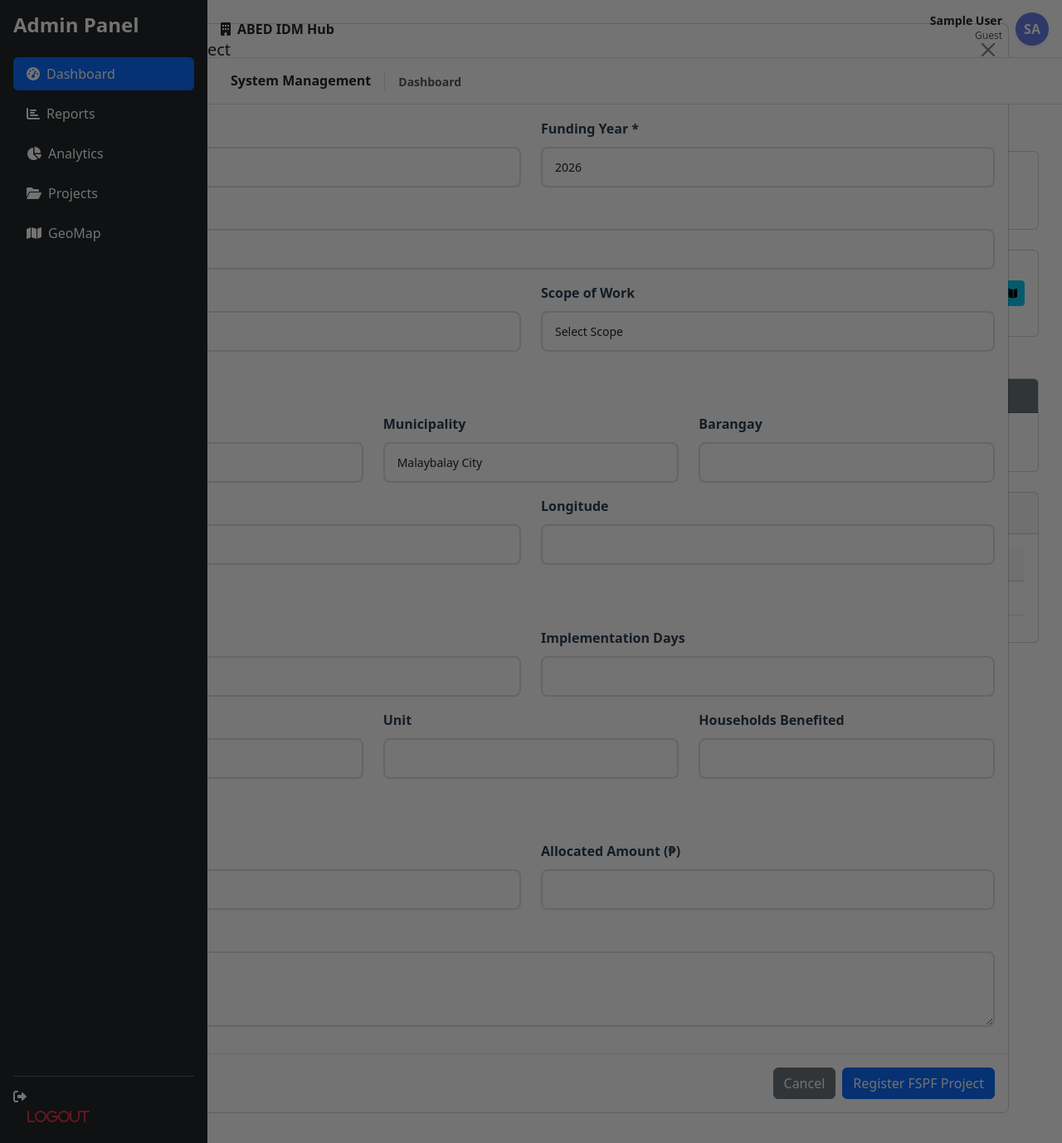
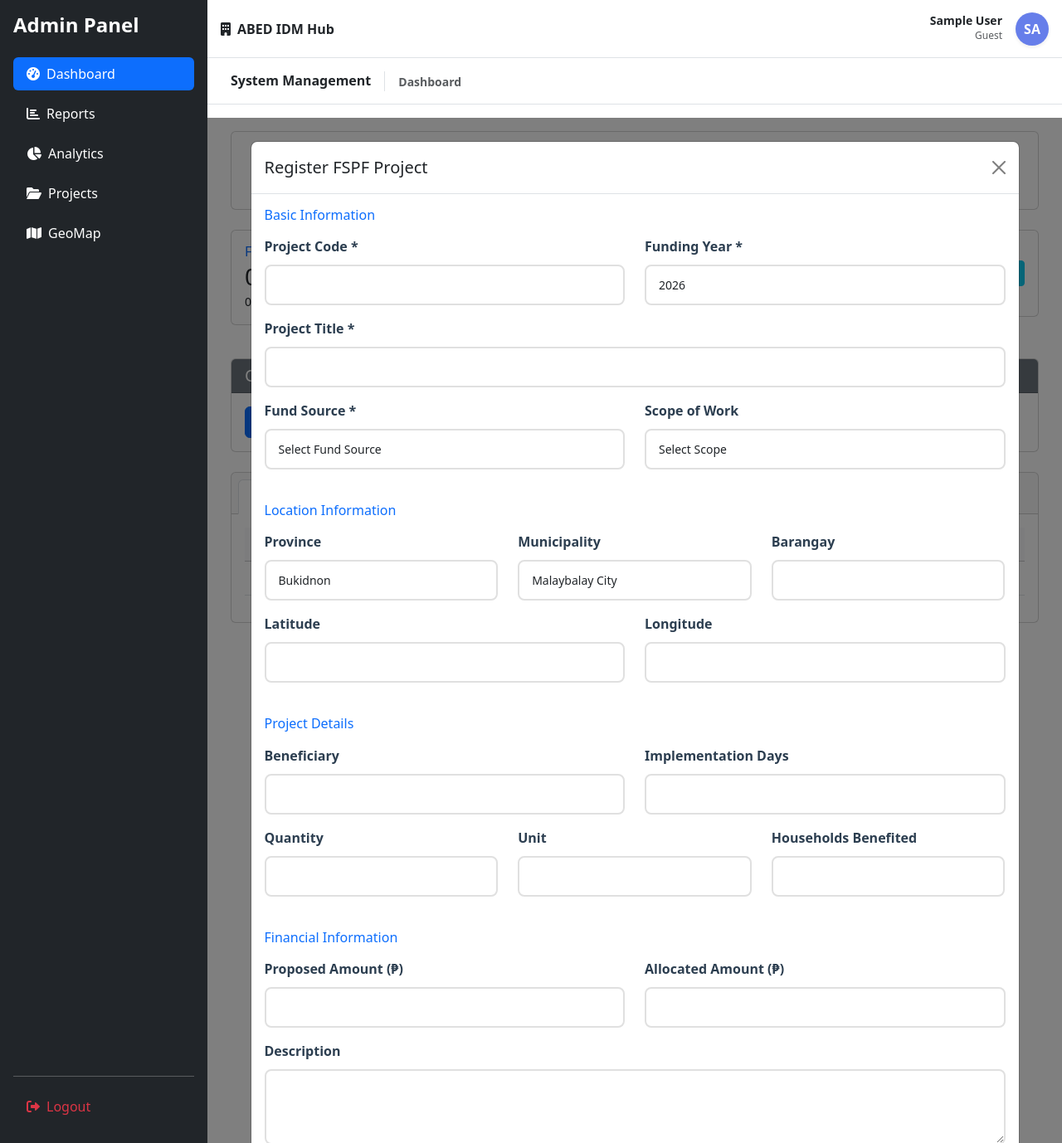
Before and after one commit to rjgrl/abed-hub, a PHP site: page /dashboard.php in a window 1280 px wide, after a click on "Register FSPF Project". Shown: the whole page at 83% size. Run offline with PHP 8.4, Linux system fonts and the light colour scheme; the visitor is signed in with stand-in values (Sample User, id 1); data that the repository does not hold is empty.

Commit message:
Fix modal and minor UI changes

```diff
--- a/analytics.php
+++ b/analytics.php
@@ -126,7 +126,7 @@ $completionRate = $totalProjects > 0 ? ($totalCompleted / $totalProjects) * 100
 require_once __DIR__ . '/components/layout.php';
 renderAppLayout($page_title);
 ?>
-        <div class="container-fluid py-4">
+        <div class="container-fluid">
             <div class="page-header mb-4">
             <h3><i class="fas fa-chart-pie me-2"></i><?php echo htmlspecialchars($page_title ?? 'Analytics'); ?></h3>
             <p class="text-muted">Visualize project KPIs and performance indicators.</p>
--- a/assets/css/style.css
+++ b/assets/css/style.css
@@ -248,23 +248,54 @@ body {
   z-index: 1090 !important;
 }
 
-.modal,
-.modal-backdrop {
-  z-index: 5000 !important;
-}
-
-.modal-backdrop {
+.mp {
   opacity: 0.55 !important;
 }
 
 /* keep modal layer on top of all fixed bars */
 .modal {
   overflow: auto !important;
+  position: fixed !important;
+  top: calc(
+    var(--topbar-height) + var(--navbar-height) + var(--layout-gutter)
+  ) !important;
+  left: var(--sidebar-width) !important;
+  width: calc(100vw - var(--sidebar-width)) !important;
+  height: calc(
+    100vh - var(--topbar-height) - var(--navbar-height) - var(--layout-gutter)
+  ) !important;
+  z-index: 12000 !important;
+}
+
+.modal.show {
+  display: block !important;
+}
+
+.modal-backdrop {
+  position: fixed !important;
+  top: calc(
+    var(--topbar-height) + var(--navbar-height) + var(--layout-gutter)
+  ) !important;
+  left: var(--sidebar-width) !important;
+  width: calc(100vw - var(--sidebar-width)) !important;
+  height: calc(
+    100vh - var(--topbar-height) - var(--navbar-height) - var(--layout-gutter)
+  ) !important;
+  z-index: 11990 !important;
+  pointer-events: auto !important;
+}
+
+.modal-backdrop.show {
+  opacity: 0.5 !important;
 }
 
 .modal-dialog {
   max-width: 90% !important;
   margin: 1.75rem auto !important;
+}
+
+.modal-content {
+  z-index: 12010 !important;
 }
 
 .modal-content {
@@ -279,7 +310,7 @@ body {
 
 .app-main {
   position: relative;
-  z-index: 10;
+  z-index: auto;
   display: block;
   width: calc(100% - var(--sidebar-width));
   margin-left: var(--sidebar-width) !important;
--- a/components/sidebar.php
+++ b/components/sidebar.php
@@ -38,8 +38,10 @@ $current_page = basename($_SERVER['SCRIPT_NAME']);
   <hr />
 
   <ul class="nav nav-pills flex-column">
-    <li class="fas fa-sign-out-alt nav-item">
-      <a href="logout.php" class="nav-link text-danger">Logout</a>
+    <li class="nav-item mb-2">
+      <a href="logout.php" class="nav-link text-danger">
+        <i class="fas fa-sign-out-alt me-2"></i>Logout
+      </a>
     </li>
   </ul>
 </div>
--- a/components/topbar.php
+++ b/components/topbar.php
@@ -34,8 +34,6 @@ $userRole = htmlspecialchars($_SESSION['user_role'] ?? 'Guest');
                     </li>
                     <li><a class="dropdown-item" href="my-account.php"><i class="fas fa-user me-2 text-primary"></i>My Account</a></li>
                     <li><a class="dropdown-item" href="my-account.php?edit=1"><i class="fas fa-edit me-2 text-primary"></i>Edit Profile</a></li>
-                    <li><hr class="dropdown-divider"></li>
-                    <li><a class="dropdown-item text-danger" href="logout.php"><i class="fas fa-sign-out-alt me-2"></i>Logout</a></li>
                 </ul>
             </div>
         <?php else: ?>
--- a/dashboard.php
+++ b/dashboard.php
@@ -107,7 +107,7 @@ require_once __DIR__ . '/components/layout.php';
 renderAppLayout($page_title);
 ?>
 
-        <div class="container-fluid py-4">
+        <div class="container-fluid">
       <!-- Welcome Section -->
       <div class="row mb-4">
         <div class="col-md-12">
--- a/geomap.php
+++ b/geomap.php
@@ -48,7 +48,7 @@ $extra_head = '<link rel="stylesheet" href="https://unpkg.com/leaflet@1.9.4/dist
     . '<style>#map{height:600px;width:100%;}.project-marker{border-radius:50%;width:20px;height:20px;border:2px solid white;box-shadow:0 0 4px rgba(0,0,0,0.3);} .fspf-marker{background-color:#007bff;} .idp-marker{background-color:#28a745;} .afme-marker{background-color:#ffc107;}</style>';
 renderAppLayout($page_title, $extra_head);
 ?>
-        <div class="container-fluid py-4">
+        <div class="container-fluid">
         <!-- Map Header -->
         <div class="row mb-4">
             <div class="col-12">
--- a/projects.php
+++ b/projects.php
@@ -60,7 +60,7 @@ require_once __DIR__ . '/components/layout.php';
 renderAppLayout($page_title);
 ?>
 
-        <div class="container-fluid py-4">
+        <div class="container-fluid">
             <div class="page-header mb-4">
                 <h3><i class="fas fa-folder-open me-2"></i><?php echo htmlspecialchars($page_title ?? 'Projects'); ?></h3>
                 <p class="text-muted">View and manage all projects in the system for selected type/stage.</p>
--- a/reports.php
+++ b/reports.php
@@ -162,7 +162,7 @@ foreach ($projects as $project) {
 require_once __DIR__ . '/components/layout.php';
 renderAppLayout($page_title);
 ?>
-        <div class="container-fluid py-4">
+        <div class="container-fluid">
         <!-- Reports Header -->
         <div class="row mb-4">
             <div class="col-12">
```
